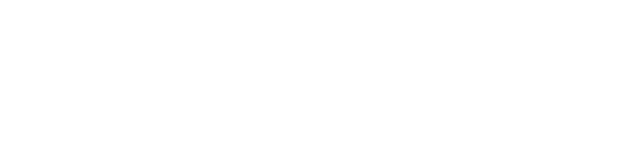
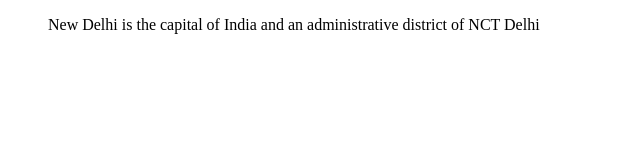
Before and after one commit to acciojob/trivia-Kulsoom08, a website: page main.html in a window 1280 px wide. Shown: the whole page, without its empty margins (0-640 px from the left). Drawn offline with Linux system fonts and the light colour scheme.

Commit message:
created a submission

```diff
--- a/main.html
+++ b/main.html
@@ -11,6 +11,10 @@
     <script type="text/javascript" src="./script.js">
 </script>
 
+<blockquote cite="https://en.wikipedia.org/wiki/New_Delhi">
+	New Delhi is the capital of India and an administrative district of NCT Delhi
+</blockquote>
+
 </body>
 
 </html>
```
